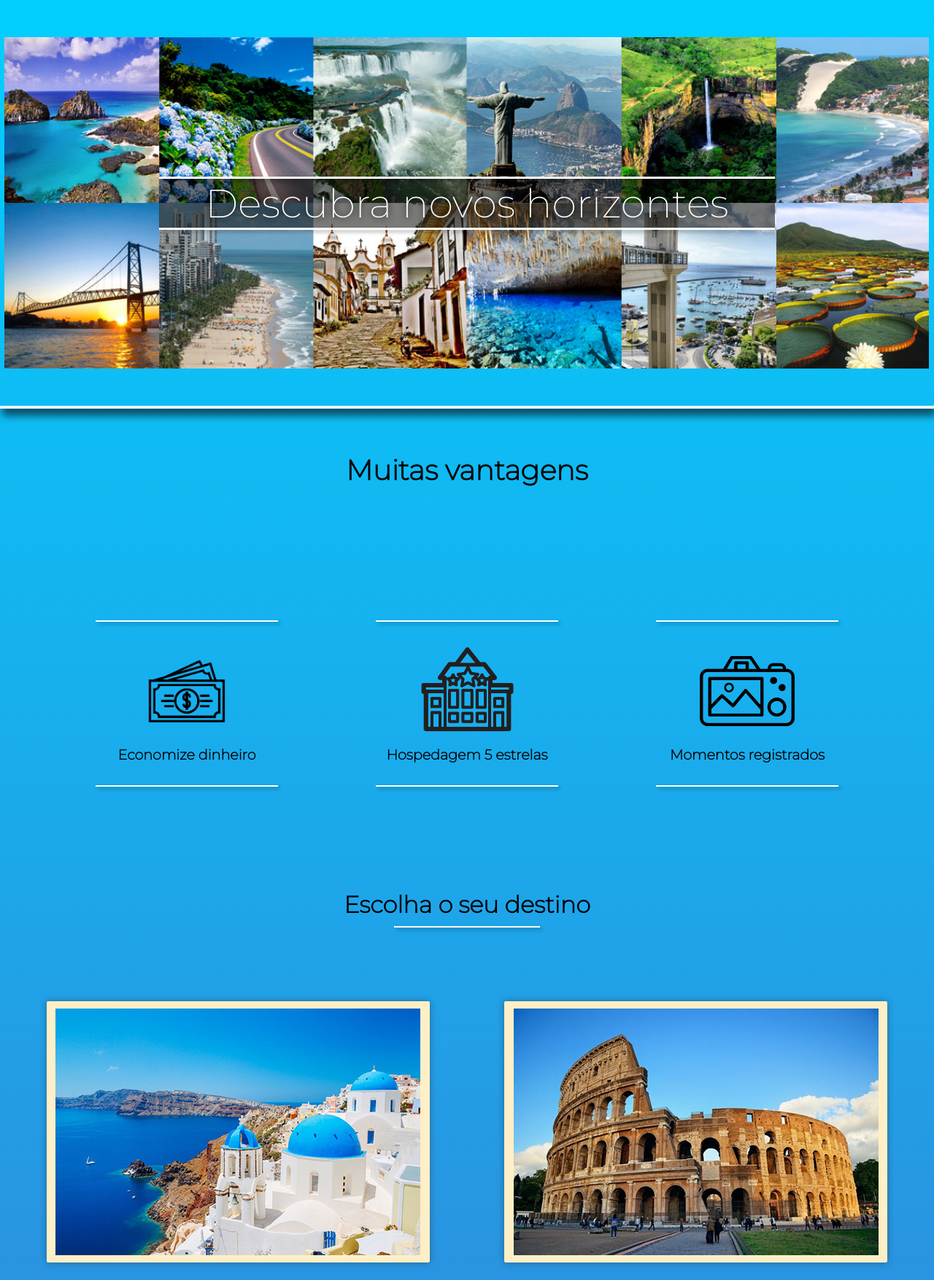
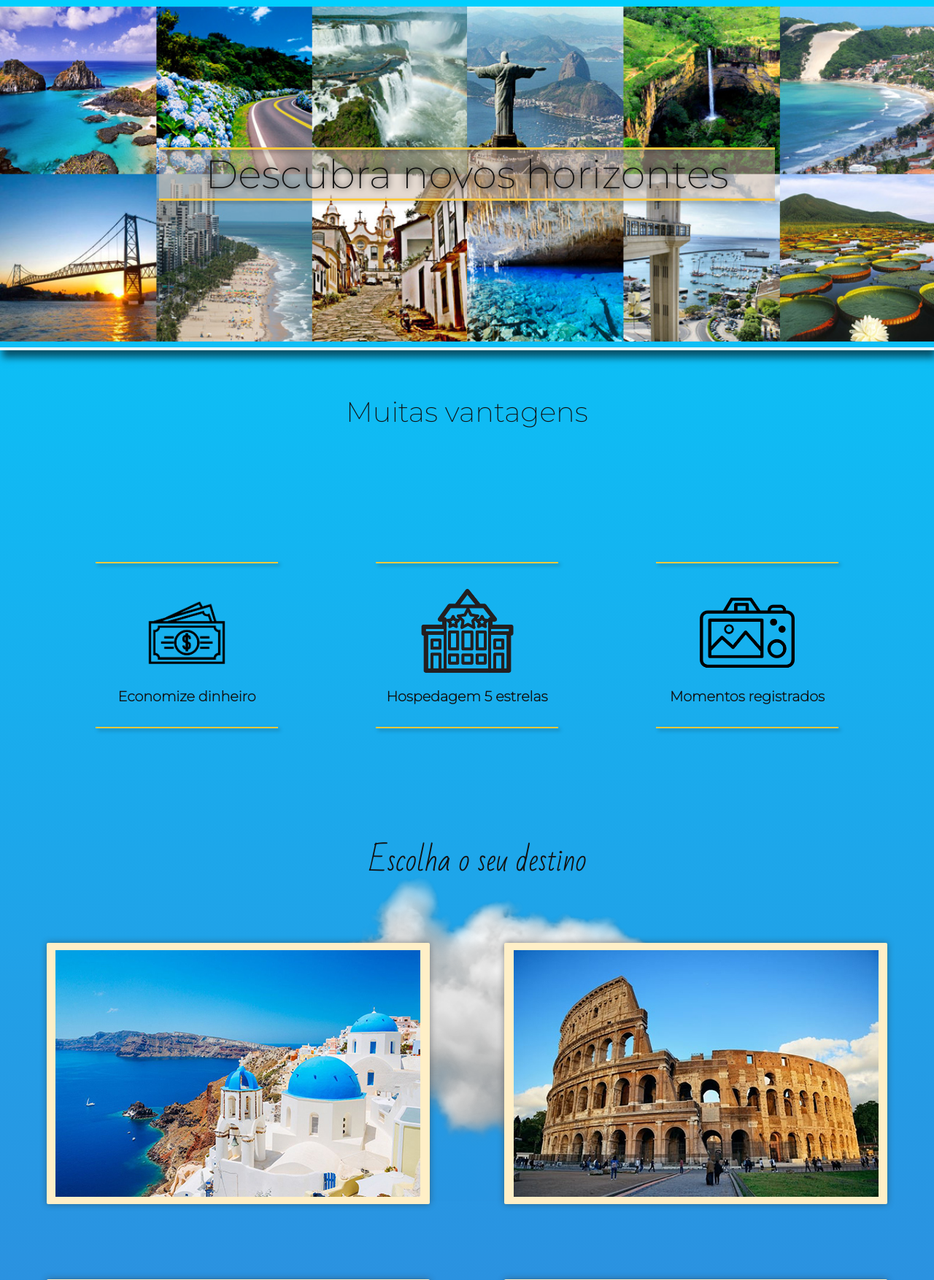
Before and after one commit to CristianBCandia/Landing-Page-html-css, a PHP site: page / in a window 1280 px wide. Shown: the part 81-1835 px from the top of the page at 73% size. Run offline with PHP 8.4, Linux system fonts and the light colour scheme.

Commit message:
Fix: menu bug

```diff
--- a/css/advantages.css
+++ b/css/advantages.css
@@ -7,10 +7,7 @@
     grid-template-columns: 1fr 1fr 1fr;
     align-items: center;
     height: 80vh;
-    font-family:  'Montserrat', sans-serif;
-    font-weight: bold;
-    font-size: 1.4rem;
-    color: black;
+    font-family: 'Montserrat';
 
 }
 
@@ -31,7 +28,9 @@
 }
 .adv-title {
 
+
     font-size: 2.4rem;
+    font-weight: 400;
     grid-area: adv-title;
     margin: 0 auto;
 
@@ -40,6 +39,7 @@
 .adv-item > p {
 
     font-size: 1.2rem;
+    font-weight: 600;
 
 }
 
@@ -59,7 +59,7 @@
 .adv1::before, .adv2::before, .adv3::before{
 
     content:'';
-    background: white;
+    background: var(--bg-after);
     width: 250px;
     height: 2px;
     margin-bottom: 30px;
@@ -69,7 +69,7 @@
 .adv1::after, .adv2::after, .adv3::after{
 
     content:'';
-    background: white;
+    background: var(--bg-after);
     width: 250px;
     height: 2px;
     margin-top: 30px;
--- a/css/airPlane.css
+++ b/css/airPlane.css
@@ -1,7 +1,7 @@
 .air-plane {
 
     position: absolute;
-   transform: rotateY(-180deg);
+    transform: rotateY(-180deg);
     opacity: 0;
 }
 
--- a/css/cards.css
+++ b/css/cards.css
@@ -1,3 +1,5 @@
+
+
 .background-card-container {
 
     width: 90vw;
@@ -17,28 +19,29 @@
     grid-template-rows: 50px 1fr 1fr;
     grid-template-columns: 1fr 1fr;
     grid-gap: 8vw;
-
+    background-image:
 }
 
 .title-cards {
 
-    font-family: 'Montserrat', sans-serif;
-    margin: 0 auto;
-    font-size: 2rem;
+    font-family: 'Bad Script', 'Montserrat';
+    text-align: center;
+    font-size: 2.5rem;
     grid-area: title;
+    font-weight: 400;
 }
 
-.title-cards::after {
+/* .title-cards::after {
 
     content: '';
     display: block;
-    width: 200px;
+    width: 420px;
     height: 2px;
-    background: #fff;
+    background:var(--bg-after);
     margin: 10px auto;
     box-shadow: 3px 3px 5px rgba(0, 0, 0, 0.342);
     top: 5px;
-}
+} */
 
 .card {
 
@@ -75,3 +78,19 @@
     grid-area: card4;
 
 }
+
+.cloud1{
+
+    position: absolute;
+    opacity: 0.3;
+    left: 18vw;
+    width: 900px;
+    transition-delay: 1s;
+
+}
+
+/* .cloud1[data-anime].animation {
+
+    transition-delay: 0.2s;
+
+}  */
--- a/css/efects.css
+++ b/css/efects.css
@@ -11,6 +11,7 @@
     transition: 1s;
 
 }
+
 
 [data-anime="left"] {
 
--- a/css/style.css
+++ b/css/style.css
@@ -2,6 +2,12 @@
     margin: 0;
     padding: 0;
     box-sizing: border-box;
+}
+
+:root {
+
+    --bg-after: #ffc93c;
+    --font-color: #111;
 }
 
 body {
@@ -10,6 +16,8 @@ body {
     background-image: linear-gradient(#00d2ff, #3a7bd5);
     background-repeat: no-repeat;
     overflow-x: hidden;
+    color: var(--font-color);
+    font-family: 'Montserrat';
 }
 
 .menu-content {
@@ -27,28 +35,30 @@ body {
 .top-section {
 
     display: flex;
-    font-family: 'Montserrat', sans-serif;
-    color: white;
+    position: relative;
+    color: var(--font-color);
     text-align: center;
     align-items: center;
     text-shadow: 0 0 10px black;
     background-image: url("../img/lugares.jpg");
     background-repeat: no-repeat;
     background-position: center;
-    background-size: 99vw;
-    height: 70vh;
+    background-size: 100%;
+    width: 100%;
+    height: 60vh;
     justify-content: center;
     margin: 0 auto;
     box-shadow: 3px 10px 10px rgba(0, 0, 0, 0.568);
     border-bottom: #ffffffe8 4px solid;
 }
 
+
 .top-section > h1 {
-
+    position: relative;
     font-size: 3.4rem;
-    font-weight: 300;
+    font-weight: 400;
     align-self: center;
-    background: #07060588;
+    background: #ceb9aa88;
 
 }
 
@@ -58,7 +68,7 @@ body {
     display: block;
     width: 66vw;
     height: 3px;
-    background: white;
+    background: var(--bg-after);
     box-shadow: 3px 3px 5px rgba(0, 0, 0, 0.342);
 
 
@@ -69,38 +79,14 @@ body {
     display: block;
     width: 66vw;
     height: 3px;
-    background: white;
+    background:var(--bg-after);
     box-shadow: 3px 3px 5px rgba(0, 0, 0, 0.342);
-
-}
-
-
-
-
-legend {
-
-    position: relative;
-    font-family: 'Montserrat', sans-serif;
-    font-size: 2rem;
-    color: white;
-    align-self: center;
-    background-color: rgba(0, 0, 0, 0.322);
-    padding: 10px 30vw 10px 30vw;
-    margin: 0 auto;
-    transition: 1s;
-}
-
-legend:hover {
-
-    background-color: rgba(0, 0, 0, 0.644);
-    cursor: pointer;
 
 }
 
 
 .logo {
 
-    font-family: 'Montserrat', sans-serif;
     font-size: 2rem;
     font-weight: 500;
     color: #444;
@@ -109,7 +95,6 @@ legend:hover {
 
 .nav-header {
 
-    font-family: 'Montserrat', sans-serif;
     color: #444;
 
 }
@@ -130,8 +115,7 @@ legend:hover {
     font-weight: 600;
     color: black;
     cursor: pointer;
-    transition: .4s;
-
+    transition: 0.4s;
 }
 
 .nav-header > ul > li:hover {
--- a/index.html
+++ b/index.html
@@ -10,6 +10,7 @@
     <link rel="stylesheet" type="text/css" href="css/efects.css">
     <link rel="stylesheet" type="text/css" href="css/airPlane.css">
     <link href="https://fonts.googleapis.com/css2?family=Montserrat:wght@200&display=swap" rel="stylesheet">
+    <link href="https://fonts.googleapis.com/css2?family=Bad+Script&display=swap" rel="stylesheet">
     <title>Horizontes</title>
 </head>
 <body>
@@ -27,10 +28,10 @@
         </nav>
     </header>
     <div class="top-section">
+        <h1 id="textAnimation" data-anime = "left">Descubra novos horizontes</h1>
+    </div>
+    <div class="background-card-container">
         <img src="img/air-plane.png" class="air-plane">
-    <h1 id="textAnimation" data-anime = "left">Descubra novos horizontes</h1>
-</div>
-<div class="background-card-container">
 
     <section class="advantages">
         <h2 class="adv-title" data-anime = "right">Muitas vantagens</h2>
@@ -50,6 +51,9 @@
     </section>
 
     <div class="card-container">
+
+        <img src="img/nuvem.png" class="cloud1" data-anime = "right">
+
 
         <h2 class="title-cards" data-anime = "left">Escolha o seu destino</h2>
 
--- a/js/script.js
+++ b/js/script.js
@@ -22,6 +22,7 @@ function animeScroll() {
 
         if((windowTop) > elem.offsetTop){
 
+
             elem.classList.add(animationClass)
 
         }else {
```
Also changed, not shown: img/nuvem.png (added), img/nuvem2.png (added).
